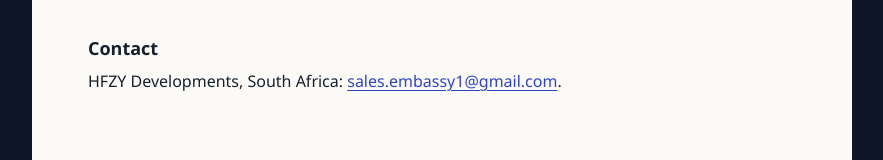
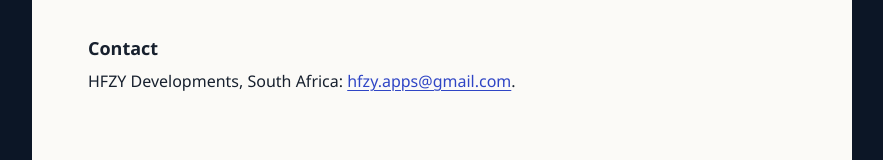
Before and after one commit to HFZY-Developments/tradeos-releases, a plain HTML site: page index.html in a window 1280 px wide. Shown: the part 1033-1193 px from the top of the page, without its empty margins (198-1081 px from the left). Drawn offline with Linux system fonts and the light colour scheme.

Commit message:
index.html: brought up to date

```diff
--- a/index.html
+++ b/index.html
@@ -33,7 +33,7 @@
   <p>If you choose to keep backups in Google Drive, TradeOS can reach only the backup files it puts there itself. The <a href="privacy.html">privacy policy</a> says exactly what it does.</p>
 
   <h2>Contact</h2>
-  <p>HFZY Developments, South Africa: <a href="mailto:sales.embassy1@gmail.com">sales.embassy1@gmail.com</a>.</p>
+  <p>HFZY Developments, South Africa: <a href="mailto:hfzy.apps@gmail.com">hfzy.apps@gmail.com</a>.</p>
 </main>
 <footer class="foot">TradeOS &middot; HFZY Developments</footer>
 </body>
```
